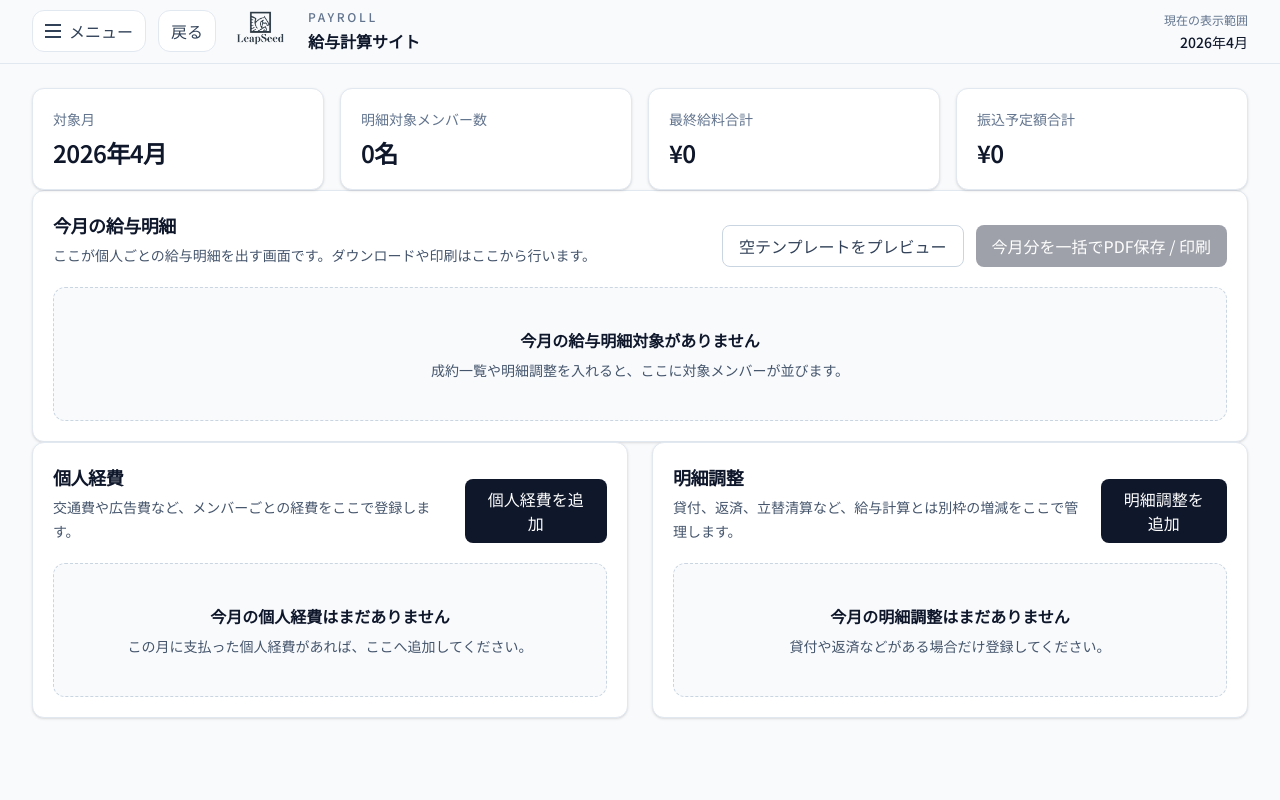
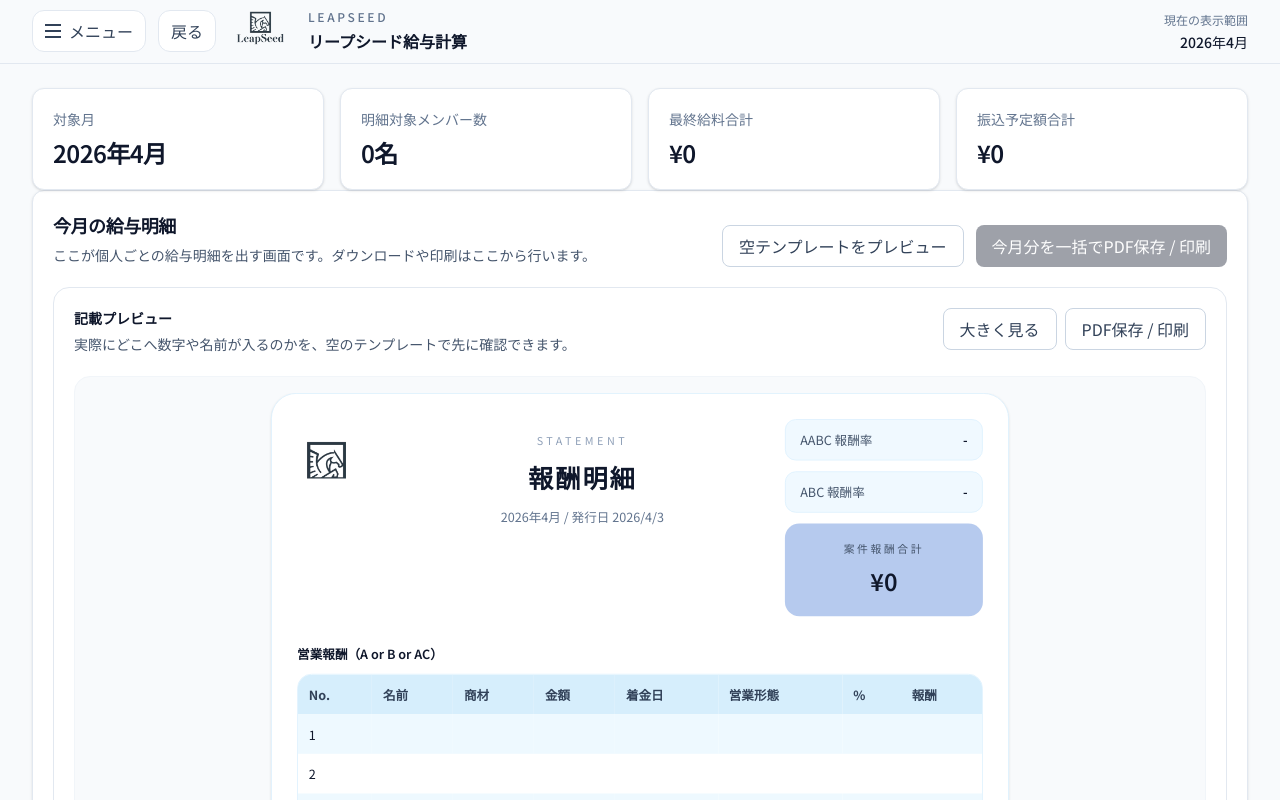
Before and after one commit to leapseedofficial123/leapseed-admin, a Next.js app: page /statements in a window 1280 px wide. Shown: the top 800 px of the page. Built offline with nearby package versions, Linux system fonts and the light colour scheme.

Commit message:
Add inline statement preview and rename app

```diff
--- a/src/app/layout.tsx
+++ b/src/app/layout.tsx
@@ -17,8 +17,8 @@ const ibmPlexMono = IBM_Plex_Mono({
 });
 
 export const metadata: Metadata = {
-  title: "LeapSeed 給与計算サイト",
-  description: "LeapSeed の成約入力、給与明細、月次分析をまとめて管理するアプリです。",
+  title: "リープシード給与計算",
+  description: "リープシードの成約入力、給与明細、月次分析をまとめて管理するアプリです。",
   icons: {
     icon: "/branding/leapseed-mark.png",
     apple: "/branding/leapseed-mark.png",
--- a/src/components/app-shell.tsx
+++ b/src/components/app-shell.tsx
@@ -186,9 +186,9 @@ export function AppShell({ children }: { children: ReactNode }) {
               <BrandLogo width={68} />
               <div>
                 <p className="text-xs font-medium uppercase tracking-[0.22em] text-slate-500">
-                  Payroll
+                  LeapSeed
                 </p>
-                <p className="mt-1 font-semibold text-slate-900">給与計算サイト</p>
+                <p className="mt-1 font-semibold text-slate-900">{APP_TITLE}</p>
               </div>
             </div>
           </div>
--- a/src/components/screens/statements-screen.tsx
+++ b/src/components/screens/statements-screen.tsx
@@ -751,6 +751,45 @@ export function StatementsScreen() {
           </div>
         }
       >
+        <div className="mb-5 rounded-2xl border border-slate-200 bg-white p-4 sm:p-5">
+          <div className="flex flex-col gap-4 lg:flex-row lg:items-start lg:justify-between">
+            <div>
+              <p className="text-sm font-semibold text-slate-900">記載プレビュー</p>
+              <p className="mt-1 text-sm leading-6 text-slate-600">
+                実際にどこへ数字や名前が入るのかを、空のテンプレートで先に確認できます。
+              </p>
+            </div>
+            <div className="flex flex-wrap gap-2">
+              <button
+                type="button"
+                onClick={() => {
+                  setPreviewId("");
+                  setShowTemplatePreview(true);
+                }}
+                className="rounded-lg border border-slate-300 bg-white px-4 py-2 text-sm text-slate-700 transition hover:bg-slate-100"
+              >
+                大きく見る
+              </button>
+              <button
+                type="button"
+                onClick={() =>
+                  openPrintWindow(`${selectedMonth}-給与明細テンプレート`, [templatePreview])
+                }
+                className="rounded-lg border border-slate-300 bg-white px-4 py-2 text-sm text-slate-700 transition hover:bg-slate-100"
+              >
+                PDF保存 / 印刷
+              </button>
+            </div>
+          </div>
+          <div className="mt-5 overflow-hidden rounded-2xl border border-slate-100 bg-slate-50 p-3 sm:p-4">
+            <div className="origin-top scale-[0.72] sm:scale-[0.82] lg:scale-[0.9]">
+              <div className="-mb-20 -ml-28 -mr-28 sm:-mb-14 sm:-ml-16 sm:-mr-16 lg:-mb-8 lg:-ml-8 lg:-mr-8">
+                <StatementSheet statement={templatePreview} />
+              </div>
+            </div>
+          </div>
+        </div>
+
         {statements.length ? (
           <div className="space-y-3">
             {statements.map((statement) => (
--- a/src/lib/constants.ts
+++ b/src/lib/constants.ts
@@ -1,7 +1,7 @@
 import { getCurrentMonth, getToday } from "@/lib/date";
 import type { CompensationBand, CompensationType } from "@/types/app";
 
-export const APP_TITLE = "LeapSeed 給与計算サイト";
+export const APP_TITLE = "リープシード給与計算";
 export const STORAGE_KEY = "leapseed-payroll-store";
 export const STORE_VERSION = 1;
 
```
